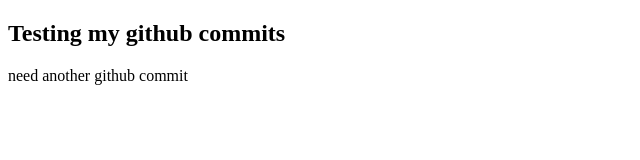
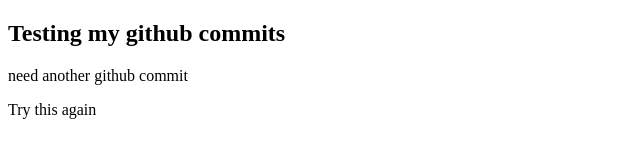
Before and after one commit to BenShigeruClark/test-repo, a plain HTML site: page index.html in a window 1280 px wide. Shown: the whole page, without its empty margins (0-640 px from the left). Drawn offline with Linux system fonts and the light colour scheme.

Commit message:
one more try

```diff
--- a/index.html
+++ b/index.html
@@ -6,5 +6,6 @@
     <body>
         <H2>Testing my github commits</H2>
         <p>need another github commit</p>
+        <p>Try this again</p>
     </body>
 </html>
```
